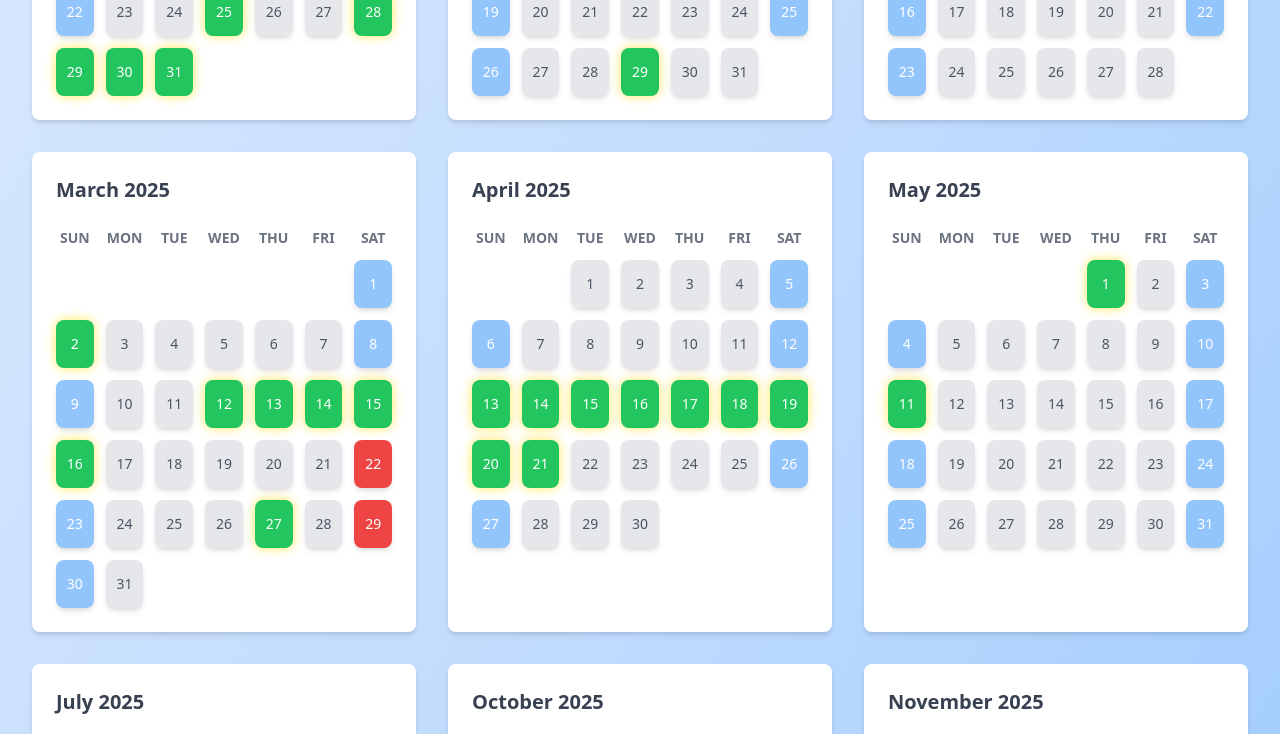
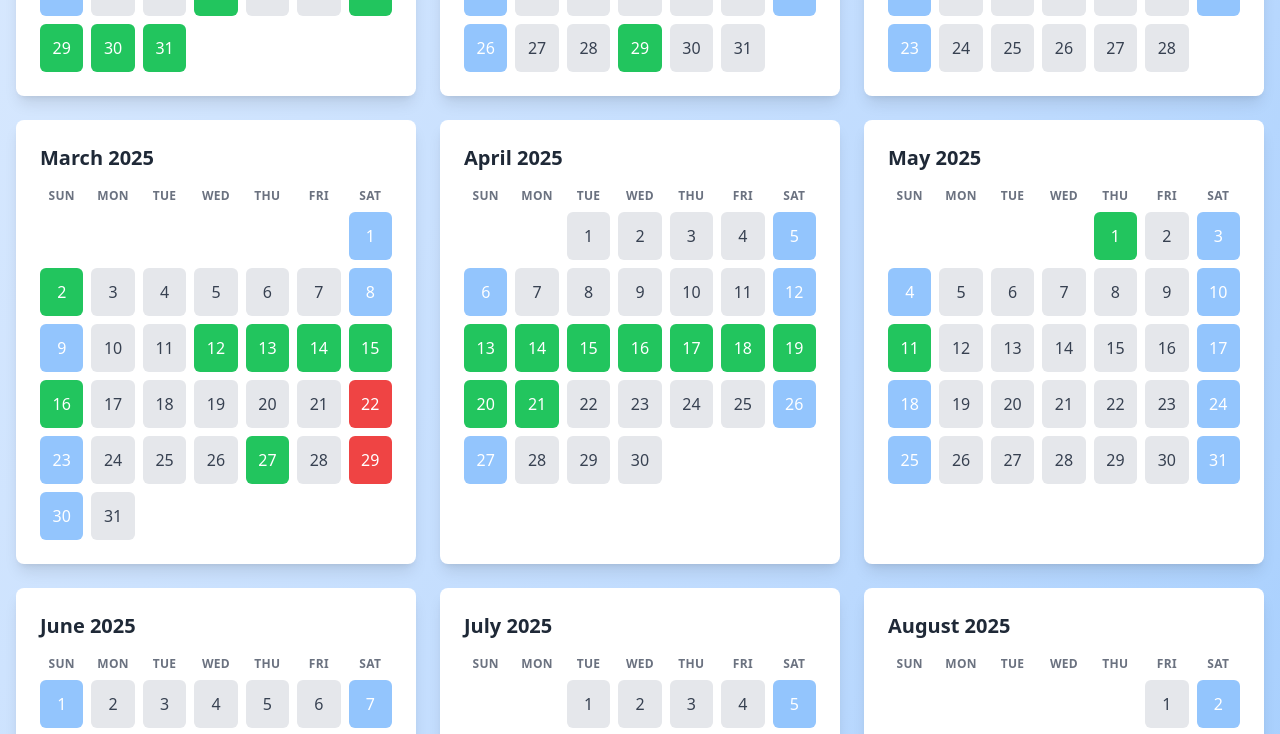
Before and after one commit to AungMyoKyaw/myanmar-public-holidays, a website: page src/index.html in a window 1280 px wide. Shown: the part 420-1154 px from the top of the page. Drawn offline with nearby package versions, Linux system fonts and the light colour scheme.

Commit message:
feat: update

```diff
--- a/src/index.html
+++ b/src/index.html
@@ -5,33 +5,19 @@
     <meta name="viewport" content="width=device-width, initial-scale=1.0" />
     <script src="https://cdn.tailwindcss.com"></script>
     <title>Holiday Calendar</title>
-    <style>
-      .pulse {
-        animation: pulse 1.5s infinite;
-      }
-
-      @keyframes pulse {
-        0% {
-          box-shadow: 0 0 0 rgba(0, 0, 0, 0);
-        }
-        50% {
-          box-shadow: 0 0 12px rgba(255, 223, 0, 0.7);
-        }
-        100% {
-          box-shadow: 0 0 0 rgba(0, 0, 0, 0);
-        }
-      }
-    </style>
   </head>
   <body class="bg-gradient-to-br from-blue-100 via-blue-200 to-blue-300 font-sans antialiased min-h-screen">
-    <div class="container mx-auto px-4 py-6 sm:px-6 lg:px-8">
-      <h1 class="text-3xl sm:text-4xl lg:text-5xl font-bold text-center text-blue-900 mb-8 sm:mb-12">
-        Holiday Calendar 2025
+    <div class="container mx-auto px-4 py-8">
+      <h1 class="text-3xl sm:text-5xl font-extrabold text-center text-blue-900 mb-12 drop-shadow-md">
+        Holiday Calendar (Dec 2024 – Jan 2026)
       </h1>
-      <div id="calendar" class="grid grid-cols-1 sm:grid-cols-2 lg:grid-cols-3 gap-4 sm:gap-6 lg:gap-8"></div>
+      <div id="calendar" class="grid grid-cols-1 sm:grid-cols-2 lg:grid-cols-3 gap-6">
+        <!-- Month cards will be appended here via JavaScript -->
+      </div>
     </div>
 
     <script>
+      // Original data with select months
       const holidays = [
         {
           month: "December 2024",
@@ -143,92 +129,135 @@
           month: "January 2026",
           days: [{ day: 3, type: "event" }],
         },
+        {
+          month: "February 2026",
+          days: [{ day: 12, type: "holiday", description: "Union Day" }],
+        },
       ];
 
-      const renderCalendar = (holidays) => {
+      // Build a comprehensive list of months from Dec 2024 to Jan 2026
+      function buildAllMonths() {
+        const start = new Date(2024, 11, 1); // December 1, 2024
+        const end = new Date(2026, 1, 1); // February 1, 2026
+        const allMonths = [];
+
+        while (start <= end) {
+          const monthName = start.toLocaleString("default", { month: "long" });
+          const year = start.getFullYear();
+          const monthString = `${monthName} ${year}`;
+
+          // Check if our 'holidays' array has data for this month
+          const found = holidays.find((m) => m.month === monthString);
+          if (found) {
+            allMonths.push(found);
+          } else {
+            allMonths.push({
+              month: monthString,
+              days: [],
+            });
+          }
+
+          // Move to next month
+          start.setMonth(start.getMonth() + 1);
+        }
+
+        return allMonths;
+      }
+
+      function renderCalendar(monthData) {
         const calendarContainer = document.getElementById("calendar");
 
-        holidays.forEach((month) => {
+        monthData.forEach((monthObj) => {
+          // Create month card
           const monthCard = document.createElement("div");
-          monthCard.className =
-            "bg-white shadow-md hover:shadow-lg transform hover:scale-105 transition-all rounded-lg p-4 sm:p-6";
+          monthCard.className = `
+            bg-white rounded-lg p-6 shadow-lg
+            hover:shadow-xl
+          `;
 
+          // Month Title
           const title = document.createElement("h2");
-          title.className = "text-lg sm:text-xl font-bold text-gray-700 mb-4 sm:mb-6";
-          title.textContent = month.month;
-
+          title.className = "text-xl font-bold text-gray-800 mb-4";
+          title.textContent = monthObj.month;
           monthCard.appendChild(title);
 
+          // Grid container
           const grid = document.createElement("div");
-          grid.className = "grid grid-cols-7 gap-2 sm:gap-3";
+          grid.className = "grid grid-cols-7 gap-2 text-center";
 
           // Weekday headers
           ["Sun", "Mon", "Tue", "Wed", "Thu", "Fri", "Sat"].forEach((day) => {
             const header = document.createElement("div");
-            header.className = "text-xs sm:text-sm text-gray-500 font-semibold text-center uppercase";
+            header.className = "text-xs font-semibold uppercase text-gray-500 tracking-wide";
             header.textContent = day;
             grid.appendChild(header);
           });
 
-          // Extract month and year
-          const [monthName, year] = month.month.split(" ");
+          // Figure out month & year from string
+          const [monthName, year] = monthObj.month.split(" ");
           const monthIndex = new Date(`${monthName} 1, ${year}`).getMonth();
+          const currentYear = parseInt(year, 10);
 
-          // Create a map of special days for easier lookup
+          // Map of special days
           const specialDays = new Map();
-          month.days.forEach((d) => {
+          monthObj.days.forEach((d) => {
             specialDays.set(d.day, d);
           });
 
-          // Get the number of days in the month
-          const daysInMonth = new Date(year, monthIndex + 1, 0).getDate();
+          // Calculate days in month
+          const daysInMonth = new Date(currentYear, monthIndex + 1, 0).getDate();
+
+          // Alignment offset (what day of the week the month starts on)
+          const firstDay = new Date(currentYear, monthIndex, 1).getDay();
 
           // Add empty slots for alignment
-          const firstDay = new Date(year, monthIndex, 1).getDay();
           for (let i = 0; i < firstDay; i++) {
             const emptySlot = document.createElement("div");
             grid.appendChild(emptySlot);
           }
 
-          // Render days
+          // Populate each day
           for (let day = 1; day <= daysInMonth; day++) {
             const specialDay = specialDays.get(day);
             const dayElement = document.createElement("div");
+            const isWeekend = new Date(currentYear, monthIndex, day).getDay() in { 0: 1, 6: 1 };
 
-            dayElement.className =
-              "text-xs sm:text-sm font-medium rounded-lg flex items-center justify-center h-10 sm:h-12 shadow-md transition-transform hover:scale-110";
-
-            const currentDate = new Date(year, monthIndex, day);
-            const isWeekend = currentDate.getDay() === 0 || currentDate.getDay() === 6; // Sunday or Saturday
+            // Base classes
+            let dayClasses = `
+              flex items-center justify-center
+              w-full h-10 sm:h-12
+              rounded-md font-medium
+            `;
 
             if (specialDay) {
               if (specialDay.type === "holiday") {
-                dayElement.classList.add("bg-green-500", "text-white", "pulse");
+                dayClasses += " bg-green-500 text-white";
                 dayElement.title = specialDay.description || "Holiday";
               } else if (specialDay.type === "event") {
-                dayElement.classList.add("bg-red-500", "text-white", "shadow-lg");
+                dayClasses += " bg-red-500 text-white";
                 dayElement.title = specialDay.description || "Event";
               }
               dayElement.textContent = specialDay.day;
             } else {
               if (isWeekend) {
-                dayElement.classList.add("bg-blue-300", "text-white", "shadow");
-                dayElement.textContent = day;
+                dayClasses += " bg-blue-300 text-white";
               } else {
-                dayElement.textContent = day;
-                dayElement.classList.add("bg-gray-200", "text-gray-600", "hover:bg-gray-300");
+                dayClasses += " bg-gray-200 text-gray-700 hover:bg-gray-300";
               }
+              dayElement.textContent = day;
             }
 
+            dayElement.className = dayClasses;
             grid.appendChild(dayElement);
           }
 
           monthCard.appendChild(grid);
           calendarContainer.appendChild(monthCard);
         });
-      };
+      }
 
-      renderCalendar(holidays);
+      const allMonthData = buildAllMonths();
+      renderCalendar(allMonthData);
     </script>
   </body>
 </html>
```
